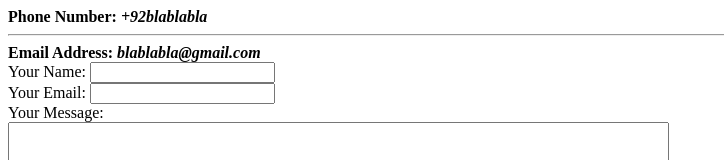
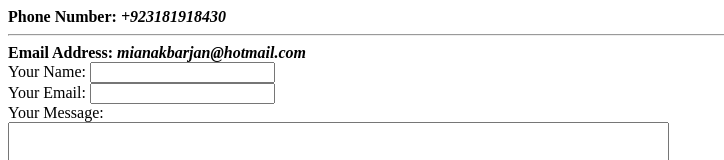
Before and after one commit to mianakbarjan/CV, a plain HTML site: page contactme.html in a window 1280 px wide. Shown: the top 160 px of the page, without its empty margins (0-724 px from the left). Drawn offline with Linux system fonts and the light colour scheme.

Commit message:
Update contactme.html

```diff
--- a/contactme.html
+++ b/contactme.html
@@ -5,9 +5,9 @@
     <title>Contact Me</title>
   </head>
   <body>
-  <strong>Phone Number: <em>+92blablabla</em></strong>
+  <strong>Phone Number: <em>+923181918430</em></strong>
   <br><hr>
-<strong>Email Address: <em>blablabla@gmail.com</em></strong>
+<strong>Email Address: <em>mianakbarjan@hotmail.com</em></strong>
 <form action="mailto:mianakbarjan@hotmail.com" method="post" enctype="text/plain">
   <label>Your Name:</label>
   <input type="text" name="yourname" value=""><br>
```
